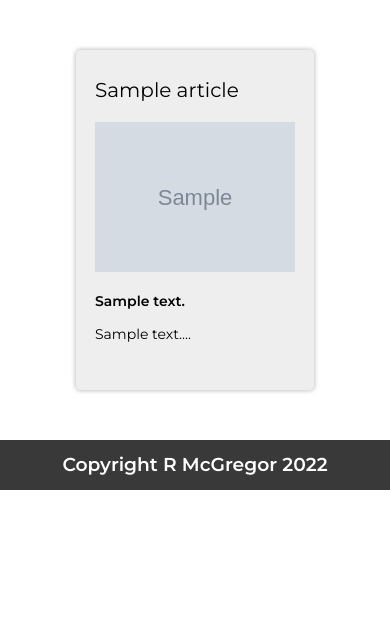
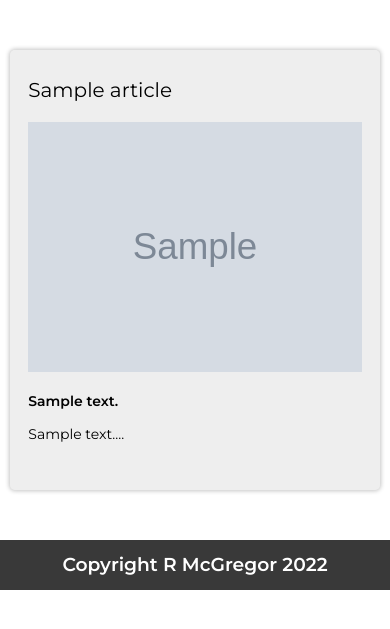
Before and after one commit to Robbie-McGregor/newsapi, a Flask app: page / in a window 390 px wide. Shown: the part 44-673 px from the top of the page. Run offline with Flask 2, Linux system fonts and the light colour scheme; grey boxes marked "Sample" are stand-in pictures; a database or web service that is not in the repository returns one stand-in record (values such as "Sample title"); data that the repository does not hold is empty.

Commit message:
article grid resilzed - auto sizing

```diff
--- a/static/styles.css
+++ b/static/styles.css
@@ -38,7 +38,7 @@ footer{
     margin-left: auto;
     margin-right: auto;
     display: grid;
-    grid-template-rows: auto 250px auto;
+    grid-template-rows: auto auto auto;
     background: rgba(199, 199, 199, 0.301);
     box-shadow: 0px 0px 4px 1px rgba(0, 0, 0, 0.233);
     border-radius: 5px;
@@ -94,7 +94,6 @@ a.article_title:hover{
     }
 
     .article{
-        grid-template-rows: auto 150px auto;
         padding: 7.5% 5%;
     }
 }
```
